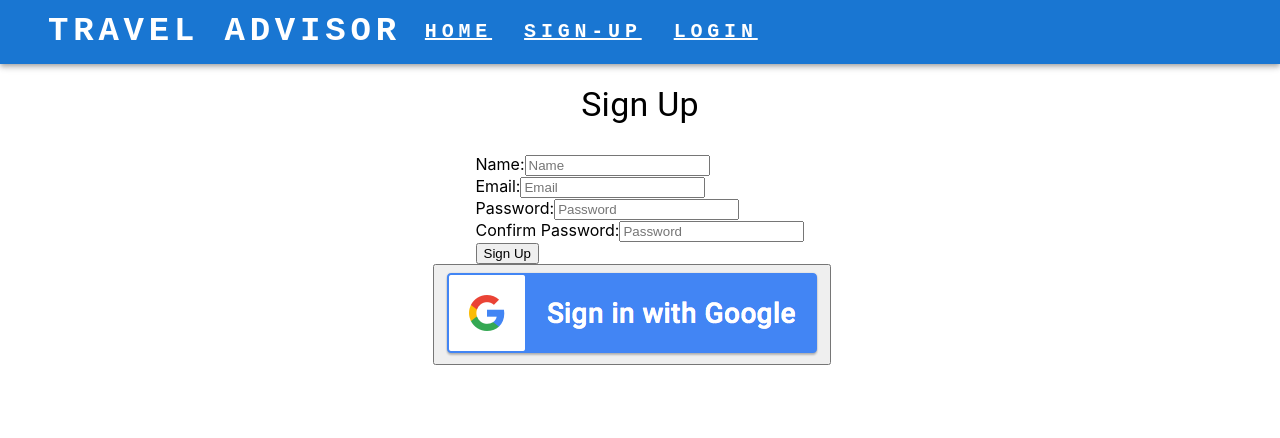
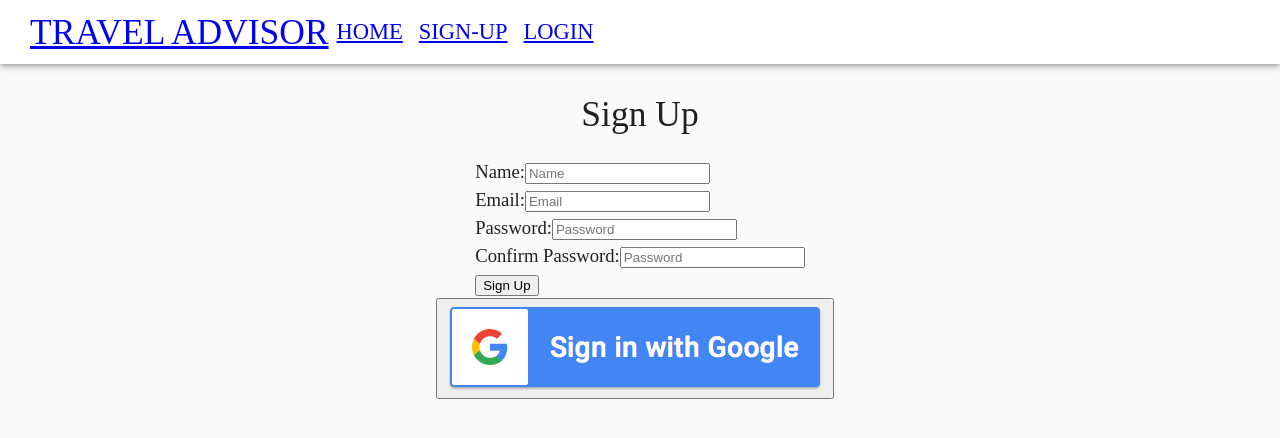
Before and after one commit to aniket2499/TripPlanner, a React (Create React App) app in the folder client/: page /signup in a window 1280 px wide. Shown: the top 438 px of the page. Built offline with nearby package versions, Linux system fonts and the light colour scheme; no server answers.

Commit message:
addded pallette

```diff
--- a/client/src/App.js
+++ b/client/src/App.js
@@ -1,30 +1,214 @@
 import React from "react";
 import "./App.css";
-import {BrowserRouter as Router, Route, Routes} from 'react-router-dom';
-import Home from './components/Home';
-import Account from './components/Account';
-import Login from './components/Login';
-import SignUp from './components/SignUp';
-import Navigation from './components/Navigation';
-import {AuthProvider} from './firebase/Auth';
-import PrivateRoute from './components/PrivateRoute';
+import { BrowserRouter as Router, Route, Routes } from "react-router-dom";
+import Home from "./components/Home";
+import Account from "./components/Account";
+import Login from "./components/Login";
+import SignUp from "./components/SignUp";
+import Navigation from "./components/Navigation";
+import { AuthProvider } from "./firebase/Auth";
+import PrivateRoute from "./components/PrivateRoute";
+
+import {
+  createTheme,
+  ThemeProvider,
+  CssBaseline,
+  responsiveFontSizes,
+} from "@mui/material";
+
+let theme = createTheme({
+  palette: {
+    type: "light",
+    primary: {
+      main: "#d14000",
+      light: "#da6633",
+      dark: "#922c00",
+      contrastText: "#ffffff",
+    },
+    secondary: {
+      main: "#ff5722",
+      contrastText: "#1a1919",
+      light: "#ff784e",
+      dark: "#b23c17",
+    },
+    background: {
+      default: "#fafafa",
+      paper: "#ffffff",
+    },
+    text: {
+      primary: "rgba(0,0,0,0.87)",
+      secondary: "rgba(0,0,0,0.54)",
+      disabled: "rgba(0,0,0,0.38)",
+      hint: "rgba(0,0,0,0.38)",
+    },
+    error: {
+      main: "#f44336",
+      light: "#f6685e",
+      dark: "#aa2e25",
+      contrastText: "#ffffff",
+    },
+    warning: {
+      main: "#ff9800",
+      light: "#ffac33",
+      dark: "#b26a00",
+      contrastText: "rgba(0,0,0,0.87)",
+    },
+    info: {
+      main: "#2196f3",
+      light: "#4dabf5",
+      dark: "#1769aa",
+      contrastText: "#ffffff",
+    },
+    success: {
+      main: "#4caf50",
+      light: "#6fbf73",
+      dark: "#357a38",
+      contrastText: "rgba(0,0,0,0.87)",
+    },
+    divider: "rgba(0,0,0,0.12)",
+  },
+  typography: {
+    fontFamily: "Source Sans Pro",
+    button: {
+      fontSize: "1rem",
+      fontFamily: "Source Sans Pro",
+      fontWeight: 500,
+      lineHeight: 1.75,
+    },
+    fontSize: 15,
+    fontWeightLight: 300,
+    fontWeightRegular: 400,
+    fontWeightMedium: 500,
+    fontWeightBold: 700,
+    htmlFontSize: 16,
+    h1: {
+      fontSize: "6.4rem",
+      fontWeight: 300,
+      lineHeight: 1.17,
+      fontFamily: "Source Sans Pro",
+    },
+    h2: {
+      fontSize: "4rem",
+      fontFamily: "Source Sans Pro",
+      fontWeight: 300,
+      lineHeight: 1.2,
+    },
+    h3: {
+      fontSize: "3.2rem",
+      fontFamily: "Source Sans Pro",
+      fontWeight: 400,
+      lineHeight: 1.19,
+    },
+    h4: {
+      fontFamily: "Source Sans Pro",
+      fontSize: "2.3rem",
+      fontWeight: 400,
+      lineHeight: 1.24,
+    },
+    h5: {
+      fontFamily: "Source Sans Pro",
+      fontSize: "1.6rem",
+      fontWeight: 400,
+      lineHeight: 1.33,
+    },
+    h6: {
+      fontFamily: "Source Sans Pro",
+      fontSize: "1.4rem",
+      fontWeight: 500,
+      lineHeight: 1.6,
+    },
+    subtitle1: {
+      fontFamily: "Source Sans Pro",
+      fontSize: "1.1rem",
+      fontWeight: 400,
+      lineHeight: 1.75,
+    },
+    subtitle2: {
+      fontFamily: "Source Sans Pro",
+      fontSize: "0.9rem",
+      fontWeight: 500,
+      lineHeight: 1.56,
+    },
+    body1: {
+      fontFamily: "Source Sans Pro",
+      fontSize: "1.1rem",
+      fontWeight: 400,
+      lineHeight: 1.5,
+    },
+    body2: {
+      fontFamily: "Source Sans Pro",
+      fontSize: "0.9rem",
+      fontWeight: 400,
+      lineHeight: 1.43,
+    },
+    caption: {
+      fontFamily: "Source Sans Pro",
+      fontSize: "0.8rem",
+      fontWeight: 400,
+      lineHeight: 1.66,
+    },
+    overline: {
+      fontFamily: "Source Sans Pro",
+      fontSize: "0.8rem",
+      fontWeight: 400,
+      lineHeight: 2.66,
+    },
+  },
+  spacing: 5,
+  shape: {
+    borderRadius: 25,
+  },
+  overrides: {
+    MuiAppBar: {
+      colorInherit: {
+        backgroundColor: "#fafafa",
+        color: "#000000",
+      },
+    },
+    MuiButton: {
+      root: {
+        boxShadow: "0 3px 5px 2px rgba(255, 105, 135, .1)",
+        height: 48,
+        padding: "0 30px",
+      },
+    },
+    MuiCard: {
+      root: {
+        boxShadow: "0 3px 5px 2px rgba(255, 105, 135, .3)",
+      },
+    },
+  },
+  props: {
+    MuiAppBar: {
+      color: "inherit",
+    },
+    MuiTooltip: {
+      arrow: true,
+    },
+  },
+});
+
+theme = responsiveFontSizes(theme);
 
 function App() {
   console.log("App.js");
-  return(
+  return (
+    <ThemeProvider theme={theme}>
+      <CssBaseline />
       <AuthProvider>
         <Router>
           <Navigation />
           <Routes>
-          <Route exact path="/" element={<Home/>} />
-          <Route path='/account' element={<PrivateRoute />}>
-            <Route path="/account" element={<Account/>} />
+            <Route exact path="/" element={<Home />} />
+            <Route path="/account" element={<PrivateRoute />}>
+              <Route path="/account" element={<Account />} />
             </Route>
-          <Route path="/login" element={<Login/>} />
-          <Route path="/signup" element={<SignUp/>} />
+            <Route path="/login" element={<Login />} />
+            <Route path="/signup" element={<SignUp />} />
           </Routes>
         </Router>
       </AuthProvider>
+    </ThemeProvider>
   );
 }
 
--- a/client/src/components/Home.js
+++ b/client/src/components/Home.js
@@ -1,5 +1,6 @@
 import React from "react";
-import ReactDOM from "react-dom/client";
+
+// import ReactDOM from "react-dom/client";
 import "../App.css";
 
 function Home() {
--- a/client/src/components/Navigation.js
+++ b/client/src/components/Navigation.js
@@ -1,13 +1,16 @@
-import React, {useContext} from 'react';
-import {AuthContext} from '../firebase/Auth';
-import SignOutBtn from './SignOut';
-import '../App.css';
+import React, { useContext } from "react";
+import { AuthContext } from "../firebase/Auth";
+import SignOutBtn from "./SignOut";
+import "../App.css";
 
-import AppBar from '@mui/material/AppBar';
-import Toolbar from '@mui/material/Toolbar';
-import Typography from '@mui/material/Typography';
-import Container from '@mui/material/Container';
-import Button from '@mui/material/Button';
+import {
+  Container,
+  Button,
+  Typography,
+  Toolbar,
+  AppBar,
+  Link,
+} from "@mui/material";
 
 const Navigation = () => {
   const currentUser = useContext(AuthContext);
@@ -16,141 +19,52 @@ const Navigation = () => {
 
 const NavigationAuth = () => {
   return (
-    <AppBar position="static">
+    <Container>
+      <AppBar position="static" color="inherit">
         <Container maxWidth="xl">
-      <Toolbar >
-      <Typography
-            variant="h4"
-            noWrap
-            component="a"
-            href="/"
-            sx={{
-              mr: 2,
-              display: { xs: 'none', md: 'flex' },
-              fontFamily: 'monospace',
-              fontWeight: 700,
-              letterSpacing: '.3rem',
-              color: 'inherit',
-              textDecoration: 'none',
-            }}
-          >
+          <Toolbar>
+            <Typography variant="h4" noWrap component="a" href="/">
               TRAVEL ADVISOR
             </Typography>
-          <Button key='home' sx={{ color: '#fff' }}>
-            <Typography
-                variant="h6"
-                component="a"
-                href="/"
-                sx={{
-                  mr: 2,
-                  display: { xs: 'none', sm: 'block' },
-                  flexGrow: 1,
-                  fontFamily: 'monospace',
-                  fontWeight: 700,
-                  letterSpacing: '.3rem',
-                  color: 'white',
-                }}
-              >Home
+            <Link key="home">
+              <Typography variant="h6" component="a" href="/">
+                Home
               </Typography>
-            </Button>
-            <Button key='account' sx={{ color: '#fff' }}>
-              <Typography
-                  variant="h6"
-                  component="a"
-                  href="/account"
-                  sx={{
-                    mr: 2,
-                    display: { xs: 'none', sm: 'block' },
-                    flexGrow: 1,
-                    fontFamily: 'monospace',
-                    fontWeight: 700,
-                    letterSpacing: '.3rem',
-                    color: 'white',
-                  }}
-                >Account
+            </Link>
+            <Link key="account">
+              <Typography variant="h6" component="a" href="/account">
+                Account
               </Typography>
-            </Button>
+            </Link>
             <SignOutBtn />
           </Toolbar>
         </Container>
       </AppBar>
+    </Container>
   );
 };
 
-
-
 const NavigationNonAuth = () => {
-
   return (
-    <AppBar position="static">
+    <AppBar position="static" color="inherit">
       <Container maxWidth="xl">
-      <Toolbar >
-      <Typography
-            variant="h4"
-            noWrap
-            component="a"
-            href="/"
-            sx={{
-              mr: 2,
-              display: { xs: 'none', md: 'flex' },
-              fontFamily: 'monospace',
-              fontWeight: 700,
-              letterSpacing: '.3rem',
-              color: 'inherit',
-              textDecoration: 'none',
-            }}
-          >
+        <Toolbar>
+          <Typography variant="h4" noWrap component="a" href="/">
             TRAVEL ADVISOR
           </Typography>
-          <Button key='home' sx={{ color: '#fff' }}>
-            <Typography
-                variant="h6"
-                component="a"
-                href="/"
-                sx={{
-                  mr: 2,
-                  display: { xs: 'none', sm: 'block' },
-                  flexGrow: 1,
-                  fontFamily: 'monospace',
-                  fontWeight: 700,
-                  letterSpacing: '.3rem',
-                  color: 'white',
-                }}
-              >Home
+          <Button key="home" sx={{ color: "#fff" }}>
+            <Typography variant="h6" component="a" href="/">
+              Home
             </Typography>
           </Button>
-            <Button key='signup' sx={{ color: '#fff' }}>
-              <Typography
-                  variant="h6"
-                  component="a"
-                  href="/signup"
-                  sx={{
-                    mr: 2,
-                    display: { xs: 'none', sm: 'block' },
-                    flexGrow: 1,
-                    fontFamily: 'monospace',
-                    fontWeight: 700,
-                    letterSpacing: '.3rem',
-                    color: 'white',
-                  }}
-                >Sign-up
+          <Button key="signup" sx={{ color: "#fff" }}>
+            <Typography variant="h6" component="a" href="/signup">
+              Sign-up
             </Typography>
           </Button>
-            <Button key='login' sx={{ color: '#fff' }}>
-              <Typography
-                  variant="h6"
-                  component="a"
-                  href="/login"
-                  sx={{
-                    mr: 2,
-                    display: { xs: 'none', sm: 'block' },
-                    flexGrow: 1,
-                    fontFamily: 'monospace',
-                    fontWeight: 700,
-                    letterSpacing: '.3rem',
-                    color: 'white',
-                  }}
-                >Login
+          <Button key="login" sx={{ color: "#fff" }}>
+            <Typography variant="h6" component="a" href="/login">
+              Login
             </Typography>
           </Button>
         </Toolbar>
```
Lines whose indentation alone changed are shown as unchanged.
